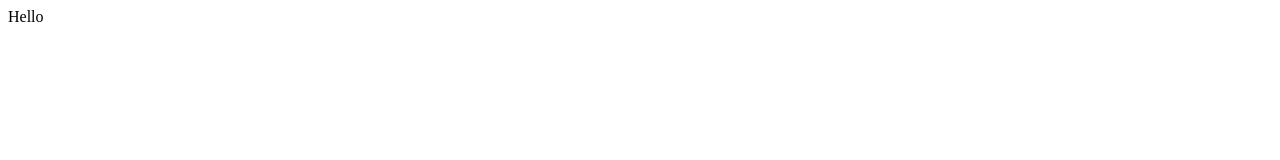
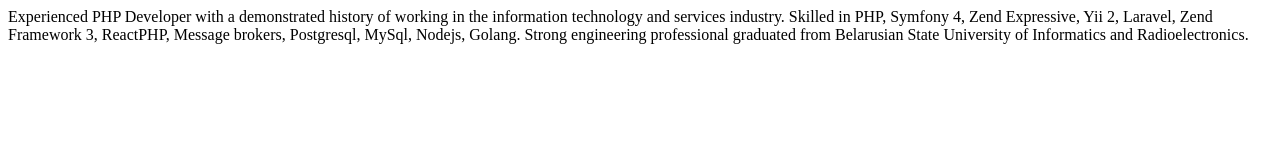
Before and after one commit to sergey-telpuk/I, a plain HTML site: page index.html in a window 1280 px wide. Drawn offline with Linux system fonts and the light colour scheme.

Commit message:
Update index.html

```diff
--- a/index.html
+++ b/index.html
@@ -3,12 +3,9 @@
 <html lang="en">
 <head>
   <meta charset="utf-8">
-  <title>The HTML5 Herald</title>
-  <meta name="description" content="The HTML5 Herald">
-  <meta name="author" content="SitePoint">
+  <title>About Me</title>
 </head>
-
 <body>
-Hello
+Experienced PHP Developer with a demonstrated history of working in the information technology and services industry. Skilled in PHP, Symfony 4, Zend Expressive, Yii 2, Laravel, Zend Framework 3, ReactPHP, Message brokers, Postgresql, MySql, Nodejs, Golang. Strong engineering professional graduated from Belarusian State University of Informatics and Radioelectronics.
 </body>
 </html>
```
